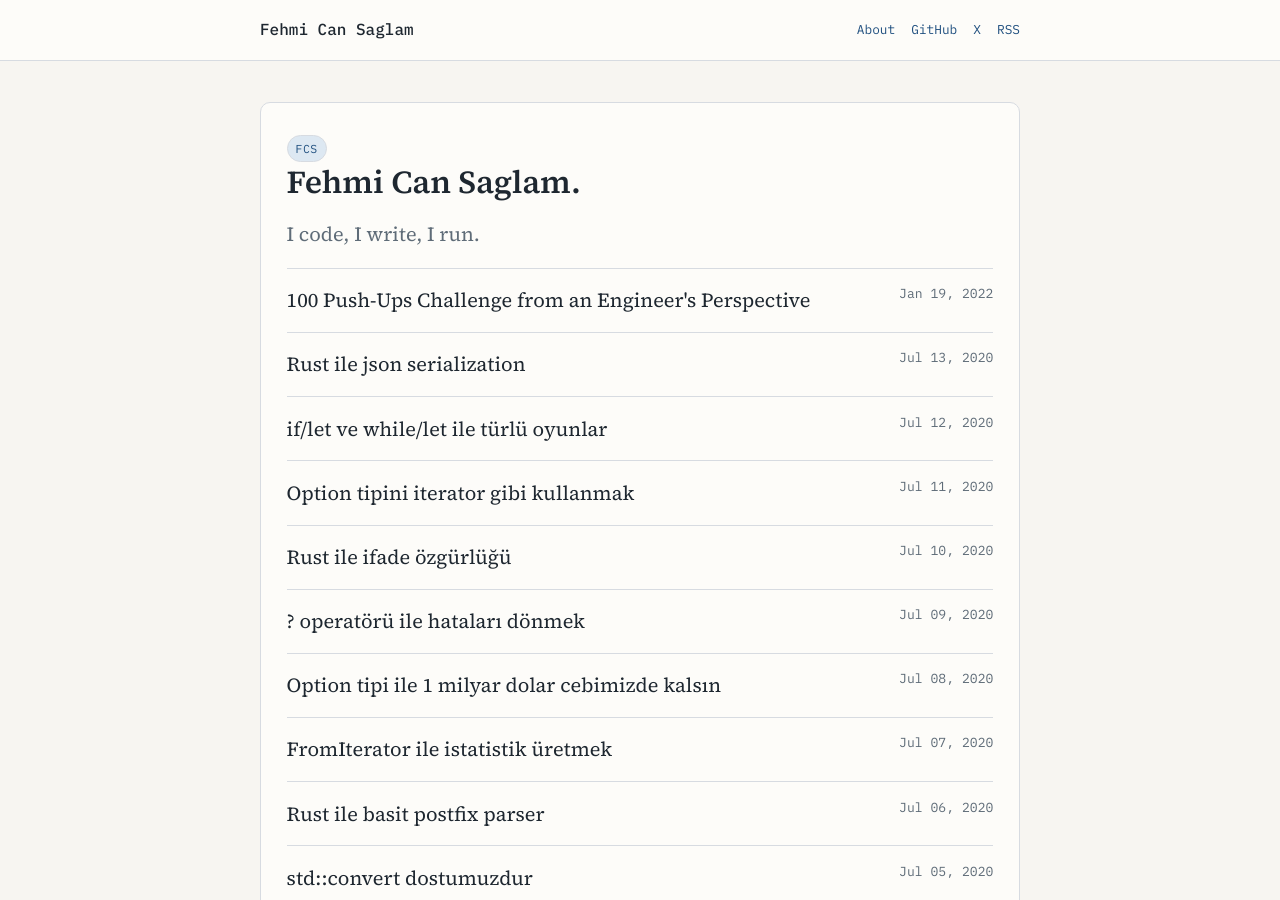
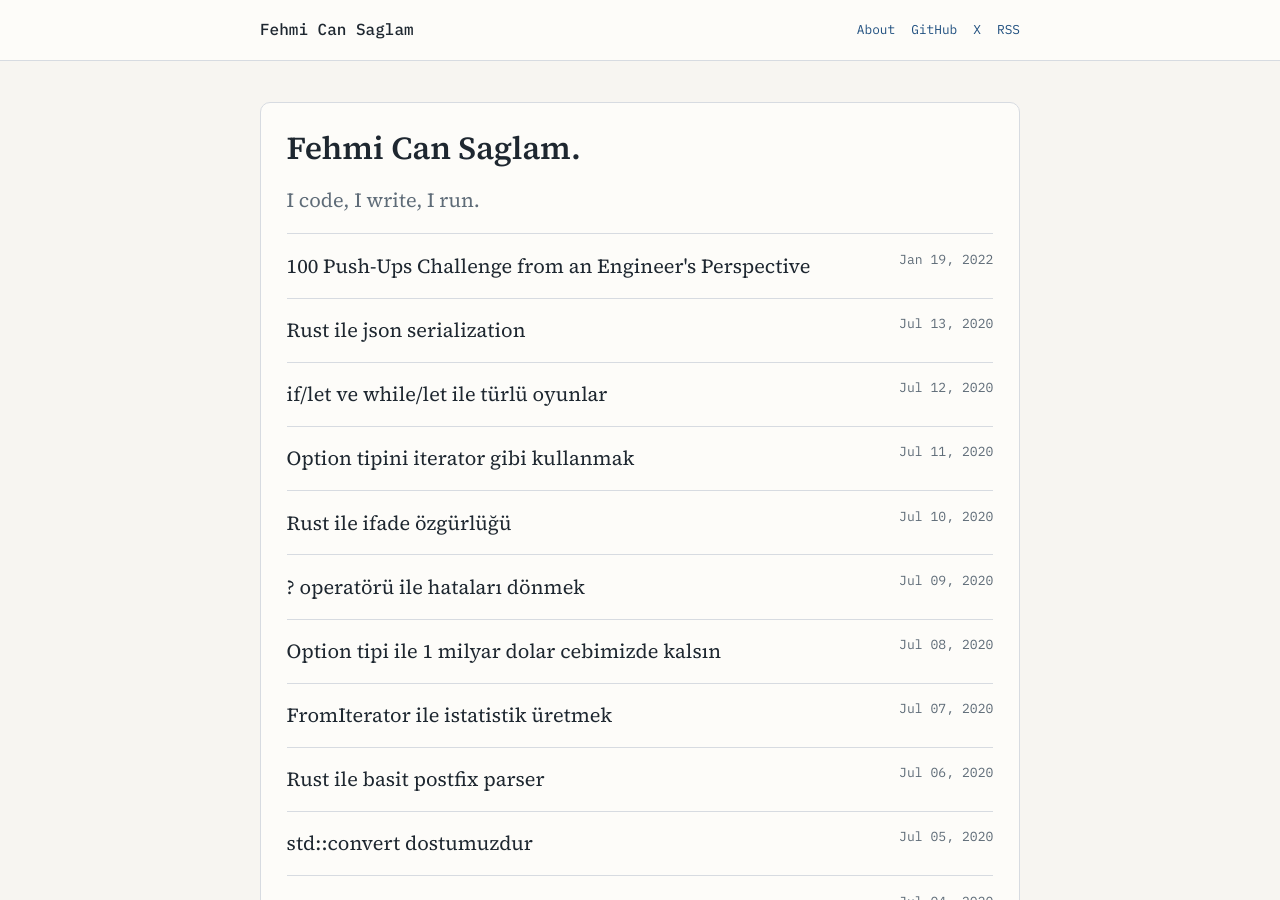
Before and after one commit to fehmicansaglam/fehmicansaglam.github.com, a Jekyll site: the page built from index.html, in a window 1280 px wide and 900 px high. Built offline with Jekyll 4.4.1, drawn with Linux system fonts in a browser that asks for light colours.

Commit message:
remove redundant FCS chip from homepage hero

```diff
--- a/index.html
+++ b/index.html
@@ -26,7 +26,6 @@ published: true
 
   <main class="container page-main">
     <section class="page-card">
-      <p class="fcs-chip">FCS</p>
       <h1 class="page-title">Fehmi Can Saglam.</h1>
       <p class="lead">I code, I write, I run.</p>
 
```
